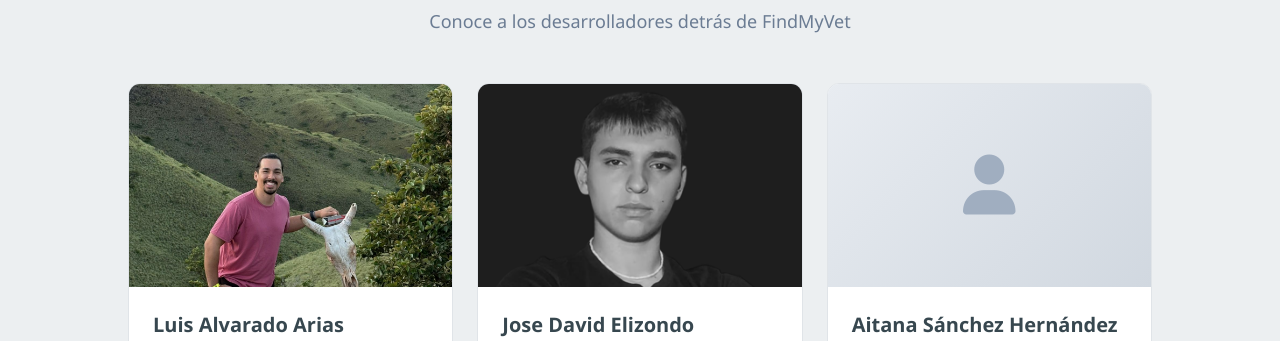
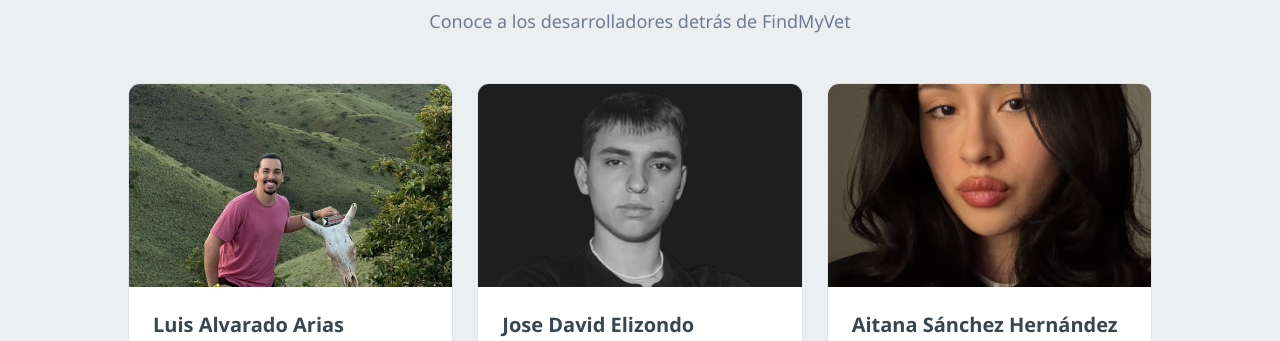
Before and after one commit to lalvarado05/FindMyVet, a plain HTML site: page index.html in a window 1280 px wide. Shown: the part 2001-2342 px from the top of the page. Drawn offline with Linux system fonts and the light colour scheme.

Commit message:
Update index.html
Agregué foto

```diff
--- a/index.html
+++ b/index.html
@@ -165,7 +165,7 @@
                     <!-- Miembro 3 -->
                     <div class="miembro-card">
                         <div class="miembro-imagen">
-                            <i class="fa-solid fa-user"></i>
+                            <img src="img/foto-aitana.jpeg" alt="Aitana Sánchez Hernández">
                         </div>
                         <div class="miembro-info">
                             <h3>Aitana Sánchez Hernández</h3>
```
